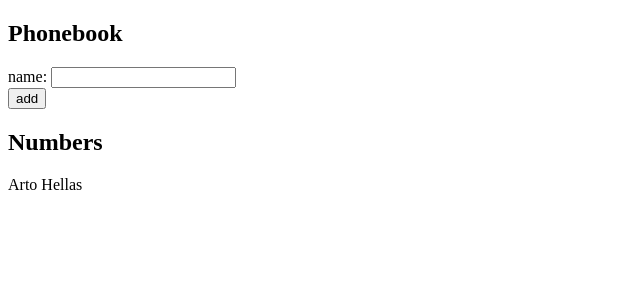
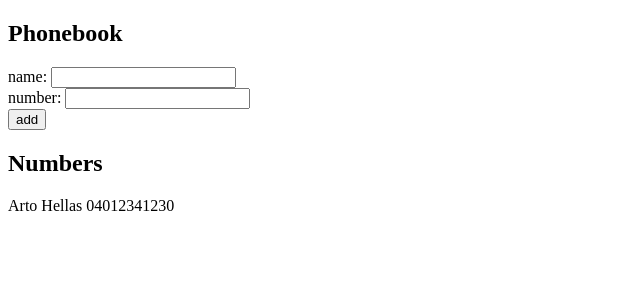
Before and after one commit to StefanBonney/Course___2024-25_Helsinki-University___Full-Stack-Web-Development, a React (Vite) app in the folder osa-2/puhelinluettelo/: page / in a window 1280 px wide. Shown: the top 300 px of the page, without its empty margins (0-640 px from the left). Built offline with nearby package versions, Linux system fonts and the light colour scheme.

Commit message:
tehtävä 2.8

```diff
--- a/osa-2/puhelinluettelo/src/App.jsx
+++ b/osa-2/puhelinluettelo/src/App.jsx
@@ -1,53 +1,62 @@
 import { useState } from 'react'
+import { useEffect } from 'react';
 
 const App = () => {
-  const [persons, setPersons] = useState([
-    { name: 'Arto Hellas' }
-  ])
+  const [persons, setPersons] = useState([{ name: 'Arto Hellas', number: '04012341230' }])
   const [newName, setNewName] = useState('')
+  const [newNumber, setNewNumber] = useState('')
+
+  // debug: state after update (post-render)
+  //useEffect(() => {
+  //  console.log('Current state:', { persons, newName, newNumber });
+  //}, [persons, newName, newNumber]);
 
 
   const handleNameChange = (event) => {
-    setNewName(event.target.value);
-  };
+    setNewName(event.target.value)
+  }
+
+  const handleNumberChange = (event) => {
+    setNewNumber(event.target.value)
+  }
+
 
   const addPerson = (event) => {
-    event.preventDefault();
+    event.preventDefault()
 
-    const existingPerson = persons.find(person => person.name === newName);
+    const existingPerson = persons.find(person => person.name === newName)
       if (existingPerson) {
-        alert(`${newName} is already added to phonebook`);
-        return;
+        alert(`${newName} is already added to phonebook`)
+        return
       }
 
-    const newPerson = { name: newName };
+    const newPerson = {
+      name: newName,
+      number: newNumber
+    }
 
-    // debug: log new person & list
-    //console.log('new person:', newPerson);
-    //console.log('new persons list:', [...persons, newPerson]);
+    // debug: state after update (form-submission)
+    //console.log('new person:', newPerson)
+    //console.log('new persons list:', [...persons, newPerson])
 
-    setPersons(persons.concat(newPerson));
-
-    setNewName('');
-  };
-
+    setPersons(persons.concat(newPerson))
+    setNewName('')
+    setNewNumber('')
+  }
 
 
   return (
     <div>
       <h2>Phonebook</h2>
       <form onSubmit={addPerson}>
-        <div>
-          name: <input value={newName} onChange={handleNameChange} />
-        </div>
-        <div>
-          <button type="submit">add</button>
-        </div>
+        <div> name: <input value={newName} onChange={handleNameChange} /> </div>
+        <div> number: <input value={newNumber} onChange={handleNumberChange} /> </div>
+        <div> <button type="submit">add</button> </div>
       </form>
       <h2>Numbers</h2>
       <ul style={{ listStyle: 'none', padding: 0 }}>
         {persons.map((person) => (
-          <li key={person.name}>{person.name}</li>
+          <li key={person.name}>{person.name} {person.number}</li>
         ))}
       </ul>
     </div>
```
